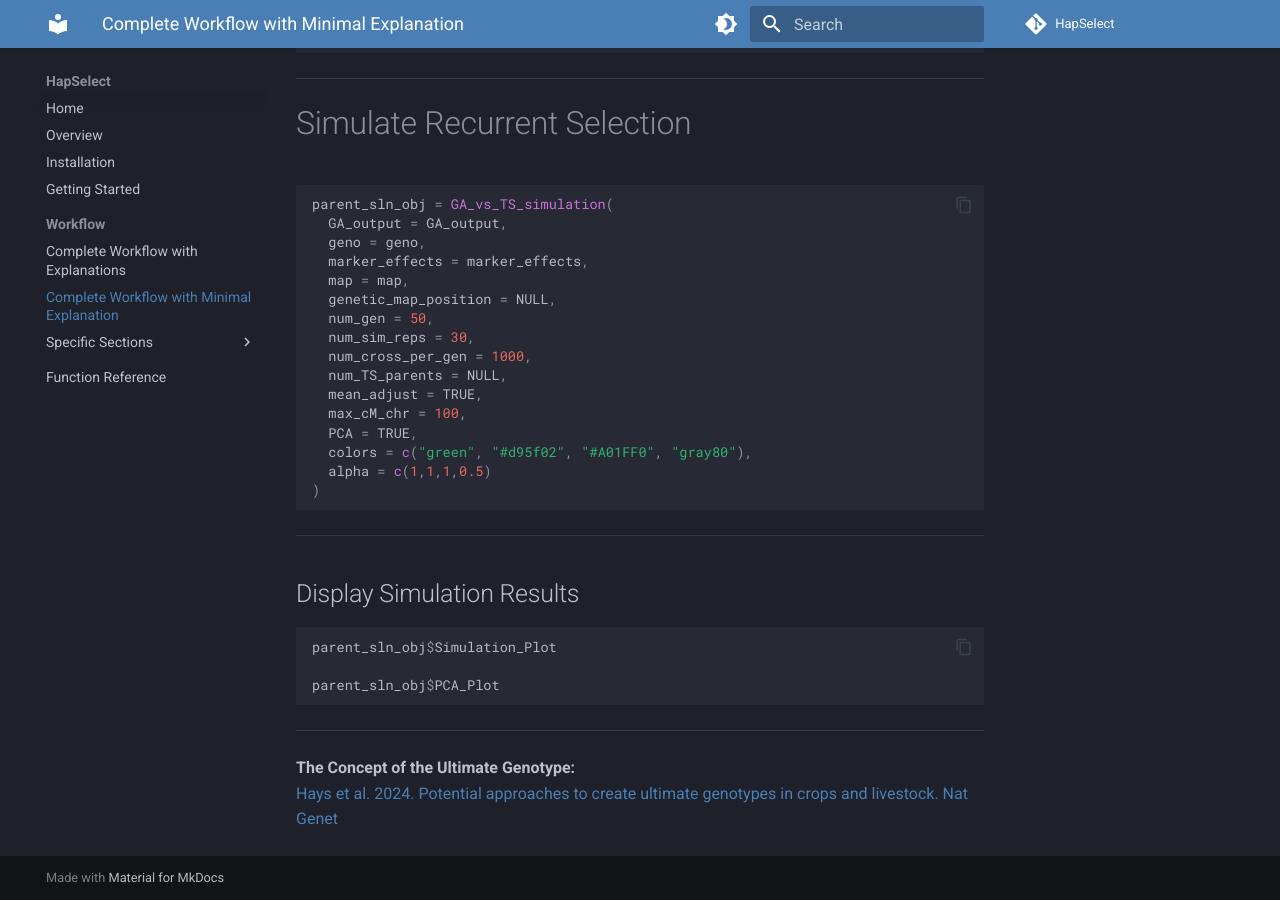
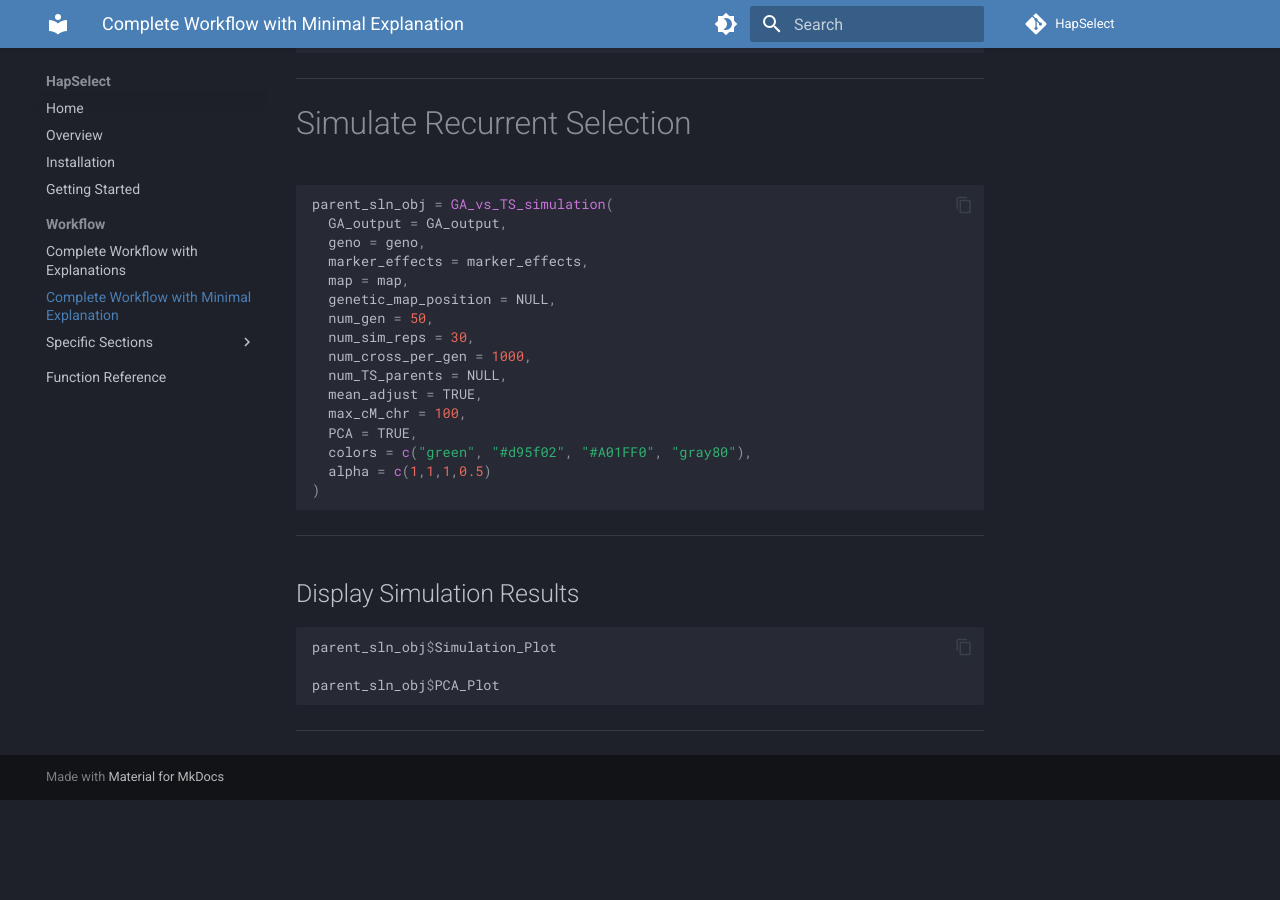
Before and after one commit to wrshf7/HapSelect-Docs, an MkDocs documentation site: the page built from docs/workflow/example_workflow_minimal_comments.md, in a window 1280 px wide and 900 px high, scrolled down 6889 px. Built offline with MkDocs 1.6.1 and Material for MkDocs 9.7.7, drawn with Linux system fonts in a browser that asks for light colours; comment, search, counter and statistics services are not loaded; after the commit the page ends 7689 px from its top, so only the background shows below that.

Commit message:
Update example_workflow_minimal_comments.md

````diff
--- a/docs/workflow/example_workflow_minimal_comments.md
+++ b/docs/workflow/example_workflow_minimal_comments.md
@@ -357,5 +357,3 @@ parent_sln_obj$PCA_Plot
 ```
 
 ---
-**The Concept of the Ultimate Genotype:**
-[Hays et al. 2024. Potential approaches to create ultimate genotypes in crops and livestock. Nat Genet](https://doi.org/10.1038/s41588-024-01942-0)
````
